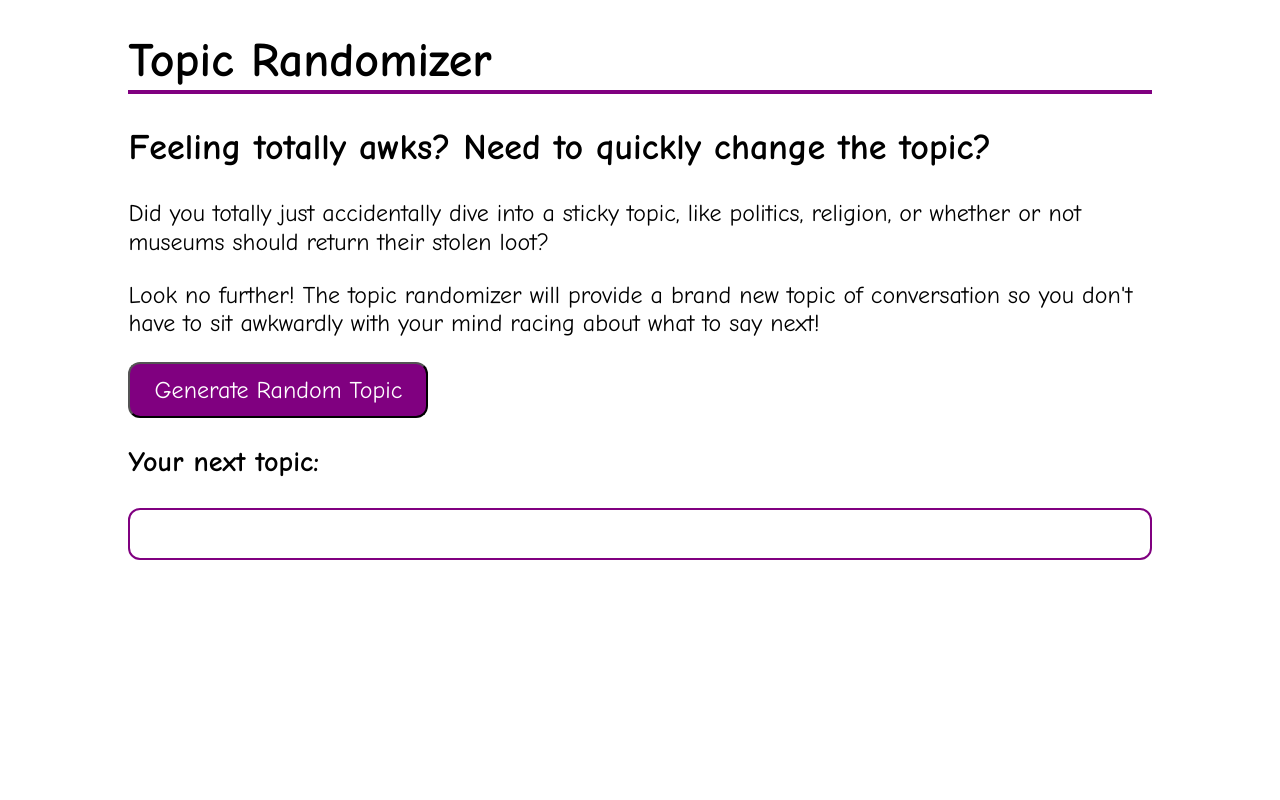
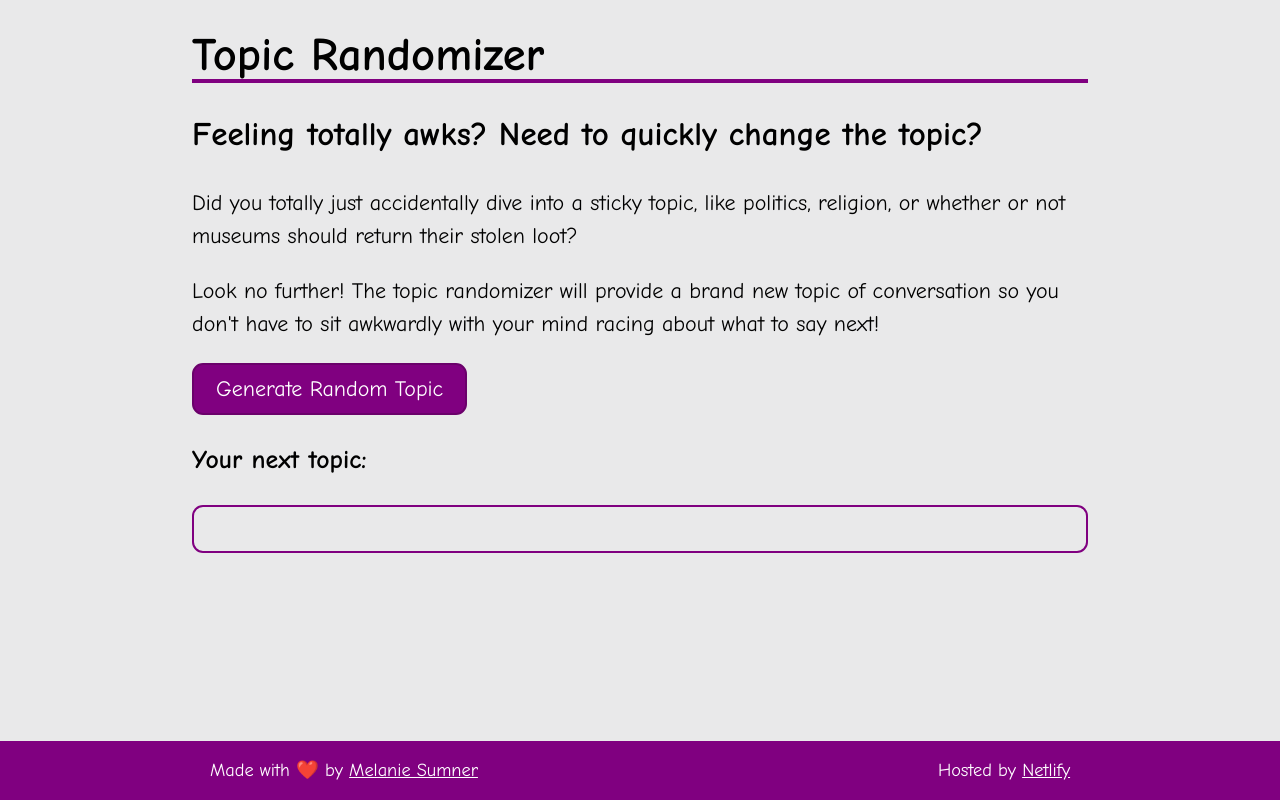
Before and after one commit to MelSumner/topic-randomizer, a plain HTML site: page index.html in a window 1280 px wide. Drawn offline with Linux system fonts and the light colour scheme.

Commit message:
we can improve

```diff
--- a/assets/style.css
+++ b/assets/style.css
@@ -1,22 +1,143 @@
-*, *::before, *::after {
-  box-sizing: border-box;
+:root {
+  --font-heading: 'Comic Sans MS', 'Comic Sans', system-ui, sans-serif;
+  --font-body: 'Comic Sans MS', 'Comic Sans', system-ui, sans-serif;
+  --color-primary: purple;
+  --color-complementary: white;
+}
+
+*, *::after, *::before { box-sizing: border-box; }
+
+.header {
+  grid-area: header;
+}
+.main {
+  grid-area: main;
+}
+.footer {
+  grid-area: footer;
 }
 body {
-  font-family: 'Comic Sans MS', 'Comic Sans', system-ui, sans-serif;
-  font-size: 1.5rem;
-  line-height: 1.2;
+  min-height: 100vh;
+  margin: 0;
+  padding: 0;
+  background-color: #e9e9ea;
+  color: black;
+  font-family: var(--font-body);
+  font-size: 18px;
+  font-weight: normal;
+  display: grid;
+  grid-template-columns: 1fr;
+  grid-template-rows: auto 1fr auto;
+  grid-column-gap: 0px;
+  grid-row-gap: 0px;
+  line-height: 1.5;
+  grid-template-areas:
+    "header"
+    "main"
+    "footer";
 }
-header, main {
-  /* display: flex; */
-  margin: 0 auto;
-  width: 70ch;
+@media screen and (min-width: 40em) {
+  body {
+    font-size: 22px;
+  }
+}
+
+header, main, footer {
   max-width: 100%;
+  padding-left: 2rem;
+  padding-right: 2rem;
+  width: 100%;
 }
+@media screen and (min-width: 40em) {
+  header, main, footer {
+    padding-left: 10%;
+    padding-right: 10%;
+  }
+}
+
+@media screen and (min-width: 52em) {
+  header, main, footer {
+    padding-left: 15%;
+    padding-right: 15%;
+  }
+}
+
+header {
+  padding-top: 2rem;
+  width: 100%;
+
+}
+header > h1 {
+  display: flex;
+  font-family: var(--font-heading);
+  font-size: 2rem;
+  justify-content: center;
+  align-content:center;
+  line-height: 1;
+  margin: 0;
+  padding: 0;
+}
+@media screen and (min-width: 40em) {
+  header h1 {
+    font-size: 3rem;
+    justify-content: flex-start;
+  }
+}
+@media screen and (min-width: 52em) {
+  header h1 {
+    font-size: 2.91rem;
+  }
+}
+main {
+  margin: 0;
+  padding-top: 0;
+  padding-bottom: 2rem;
+  overflow: auto;
+}
+
+@media screen and (min-width: 1500px) {
+  main, header, footer {
+    padding-left: calc((100vw - 1200px) / 2);
+    padding-right: calc((100vw - 1200px) / 2);
+  }
+}
+
+footer {
+  background-color: var(--color-primary);
+  color: var(--color-complementary);
+  display: flex;
+  flex-flow: row wrap;
+  padding-bottom: 1rem;
+  padding-top: 1rem;
+}
+footer p {
+  padding: 0;
+  margin: 0;
+  width: 100%;
+  display: flex;
+  justify-content: flex-start;
+}
+@media screen and (min-width: 75em) {
+  footer {
+    justify-content: space-between;
+  }
+  footer p {
+    width: fit-content;
+    padding-left: 2%;
+    padding-right: 2%;
+  }
+}
+footer a,
+footer a:visited {
+  color: var(--color-complementary);
+}
+
 header h1 {
   border-bottom: 4px solid purple;
 }
 .button-topic {
-  background-color: purple;
+  background-color: var(--color-primary);
+  border: 2px solid rgb(107, 1, 107);
   border-radius: 0.5em;
   color: white;
   font-family: inherit;
@@ -25,9 +146,15 @@ header h1 {
   padding: 0.5em 1em;
   width: fit-content;
 }
+.button-topic:hover {
+  background-color: rgb(107, 1, 107);
+  cursor: pointer;
+}
 
 .paragraph-topic {
   border-radius: 0.5em;
   border: 2px solid purple;
   padding: 1em;
 }
+
+body {
--- a/index.html
+++ b/index.html
@@ -28,10 +28,16 @@
     <p>Look no further! The topic randomizer will provide a brand new topic of conversation so you don't have to sit awkwardly with your mind racing about what to say next!</p>
     <button id="topic-randomizer" class="button-topic">Generate Random Topic</button>
 
-
     <h3>Your next topic:</h3>
     <p id="topic" class="paragraph-topic"></p>
   </main>
+  <footer>
+    <p><small>Made with ❤️ by
+      <a href='https://github.com/melsumner' rel='external'>Melanie Sumner</a></small></p>
+  <p><small>Hosted by
+      <a href='https://netlify.com'>Netlify</a>
+    </small></p>
+  </footer>
   <script src="js/topic-randomizer.js"></script>
 
 </body>
--- a/js/topic-randomizer.js
+++ b/js/topic-randomizer.js
@@ -1,10 +1,10 @@
 function updateTopic() {
 	const topics = [
-		"apples vs oranges vs apples vs baby wolverines",
-		"oranges",
-		"frameworks",
-		"dogs",
-		"baby wolverines",
+		"'apples vs oranges' vs 'apples vs baby wolverines'",
+		"oranges used to be a prized dessert!",
+		"frameworks: you need them, get over it.",
+		"Dogs are so cute! What is the breed of the cutest dog you know IRL?",
+		"Have you watched the Great Pottery Throw Down?",
 		"numberwang!",
 		"play No More Jockeys",
 		"experienced broadcaster Peter Barakan",
@@ -16,8 +16,11 @@ function updateTopic() {
 		"When will the bird site go away? Any Bets?",
 		"latest interesting RSS feed?",
 		"why is comic sans the best font?",
-    "what is your favorite 72 hours episode on NHK World Japan?",
-    "what is the best sandwich"
+    "what is your favorite 'Document 72 hours' episode on NHK World Japan?",
+    "what is the best sandwich",
+    "what's the easiest way to put markdown into your website?",
+    "ok what podcast are you listening to and is it about murder?",
+    "what are the best headphones?"
 	];
 	let newTopicIndex = Math.floor(Math.random() * topics.length);
 	let paragraphElement = document.getElementById("topic");
```
